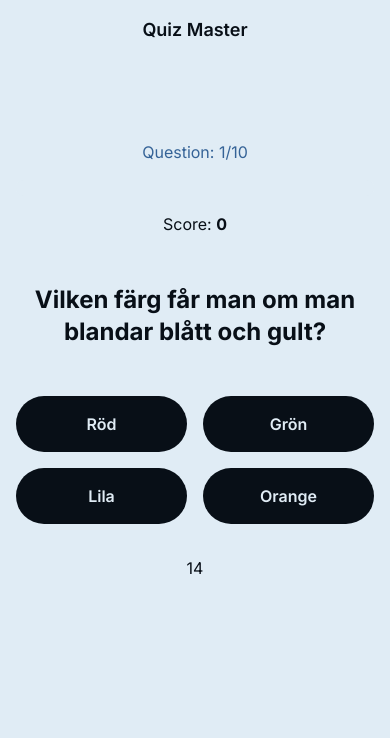
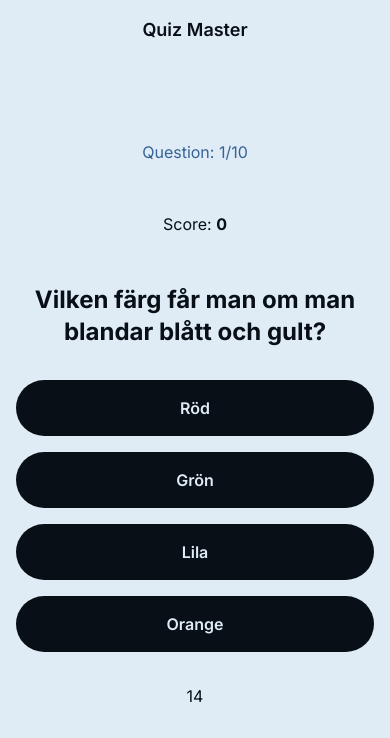
Before and after one commit to jonte265/quiz-trivia-app, a React (Vite) app: page / in a window 390 px wide. Shown: the top 738 px of the page. Built offline with nearby package versions, Linux system fonts and the light colour scheme.

Commit message:
stack answerbtn in col for mobile

```diff
--- a/src/components/AnswerBtn.tsx
+++ b/src/components/AnswerBtn.tsx
@@ -10,7 +10,7 @@ function AnswerBtn({ answer }: AnswerBtnProps) {
   return (
     <button
       onClick={() => GameStore.nextAnswer(answer)}
-      className='py-4 font-semibold bg-text text-background rounded-full hover:bg-text/80  transition duration-200 ease-in-out cursor-pointer active:scale-98 hover:scale-102'
+      className='py-4 w-full font-semibold bg-text text-background rounded-full hover:bg-text/80  transition duration-200 ease-in-out cursor-pointer active:scale-98 hover:scale-102'
     >
       {answer}
     </button>
--- a/src/components/GameStart.tsx
+++ b/src/components/GameStart.tsx
@@ -53,7 +53,7 @@ function GameStart() {
           <PrimaryBtn text='Restart' onClick={GameStore.restartGame} />
         </div>
       ) : (
-        <div className='grid grid-cols-2 justify-center items-center gap-4 mt-8 w-full md:max-w-2xl'>
+        <div className='grid grid-cols-1 sm:grid-cols-2 justify-center items-center gap-4 mt-4 w-full md:max-w-2xl'>
           {GameStore.currentOptions.map((option, index) => (
             <AnswerBtn answer={option} key={index} />
           ))}
```
